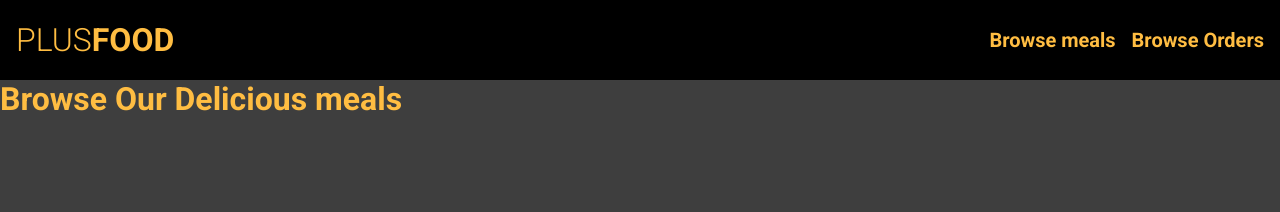
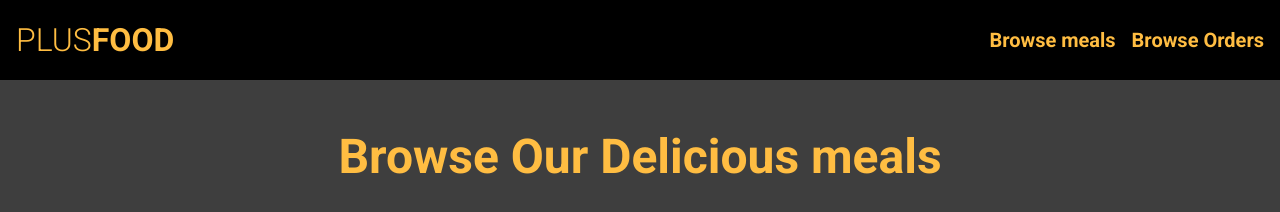
Before and after one commit to ZeroPlus93/plusfood-project, a plain HTML site: page index.html in a window 1280 px wide. Drawn offline with Linux system fonts and the light colour scheme.

Commit message:
Styled main title

```diff
--- a/index.html
+++ b/index.html
@@ -29,7 +29,7 @@
         </nav>
     </header>
     <main>
-        <h1 class="titel">Browse Our Delicious meals</h1>
+        <h1 class="title">Browse Our Delicious meals</h1>
         <section id="latest-products">
             <ul class="item__list">
                 <li class="item__content">
--- a/styles/styles.css
+++ b/styles/styles.css
@@ -44,3 +44,12 @@ a {
     font-weight: bold;
     color: rgb(255, 189, 66);
 }
+
+.title {
+    margin: 3rem 0;
+    font-size: 3rem;
+    text-align: center;
+}
+#latest-products {
+    width: 80%;
+}
```
